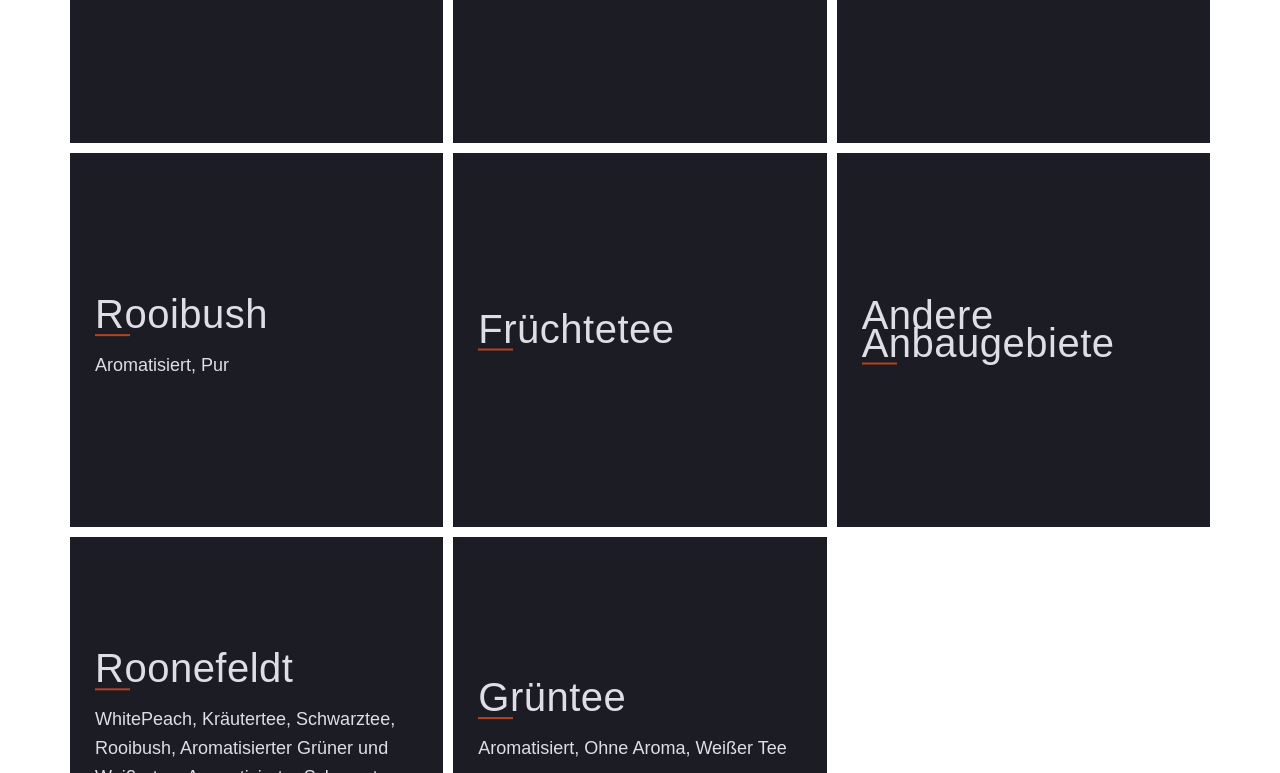
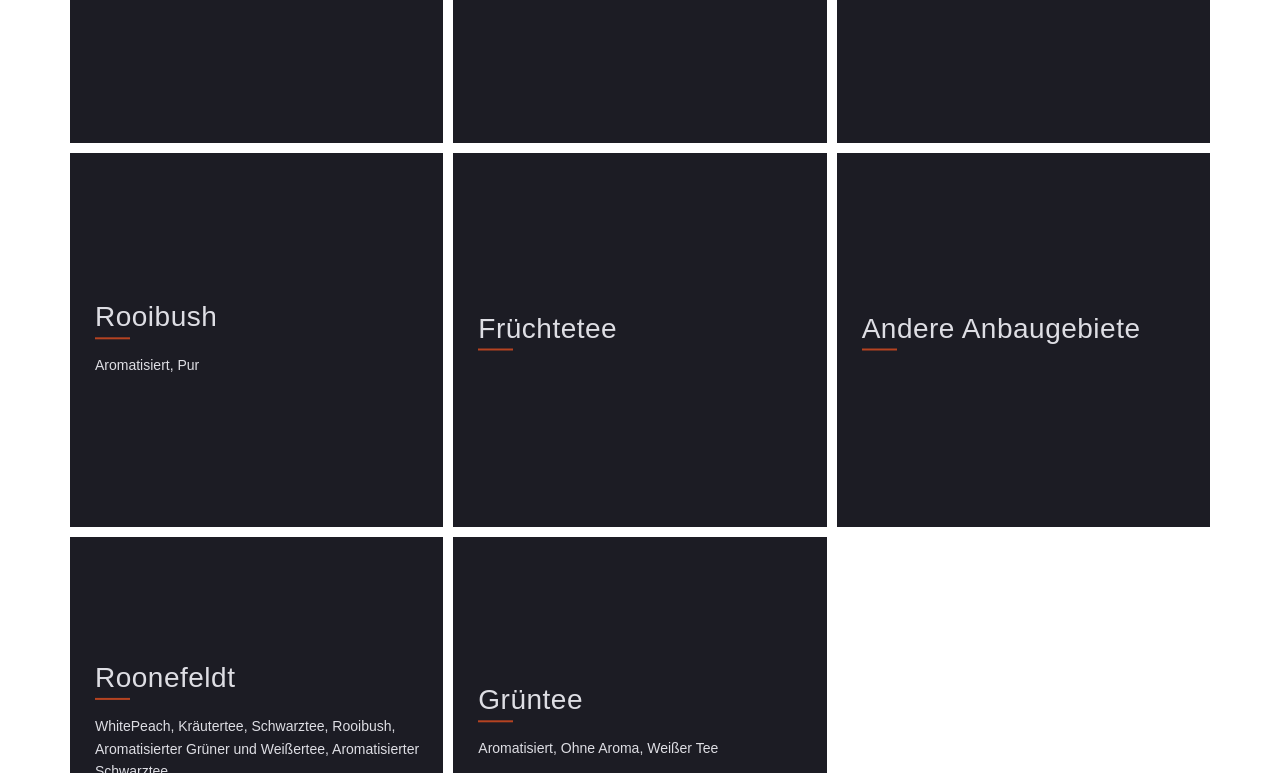
Before and after one commit to tforootan/teatimeeck.github.io, a plain HTML site: page content/teas/teas.html in a window 1280 px wide. Shown: the part 521-1294 px from the top of the page. Drawn offline with Linux system fonts and the light colour scheme; some packages are replaced by stand-ins of ours; files that its build step writes are made by us from their sources; files whose address does not match are found by name.

Commit message:
fixes font size

```diff
--- a/css/content.css
+++ b/css/content.css
@@ -2452,7 +2452,7 @@
 		font-family:"Montserrat",sans-serif;
 	   	color: #dedee4;
 	   	position: relative;
-	   	font-size: 40px;
+	   	font-size: 28px;
 	   	font-weight:400;
 	   	opacity: 0;
 	   	margin-bottom:15px;
@@ -2468,7 +2468,7 @@
 
 	/* Text */
 	.view .text {
-	    font-size: 18px;
+	    font-size: 14px;
 	    position: relative;
 	    color: #dedee4;
 	    font-family:"Montserrat", sans-serif;
```
